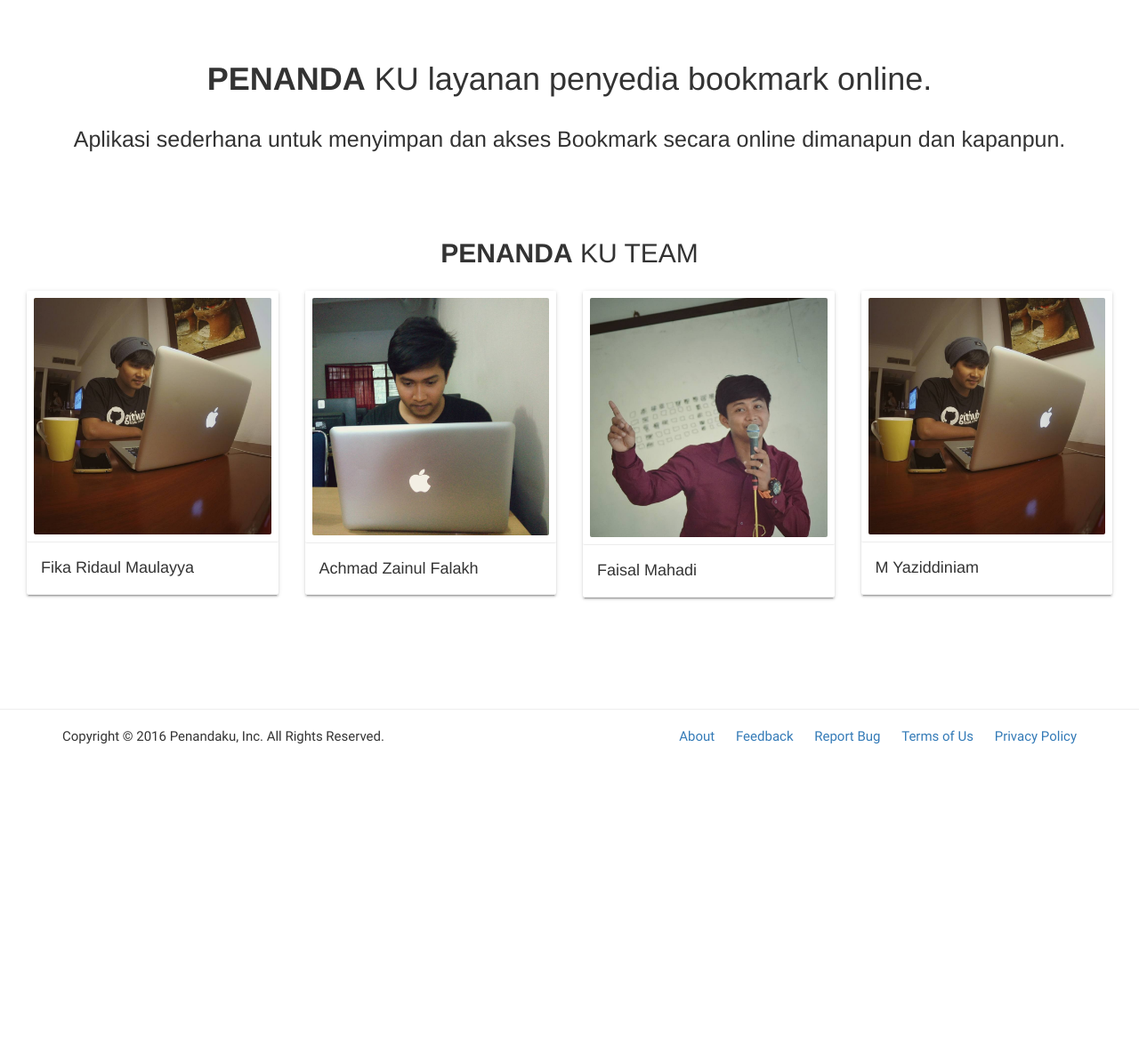
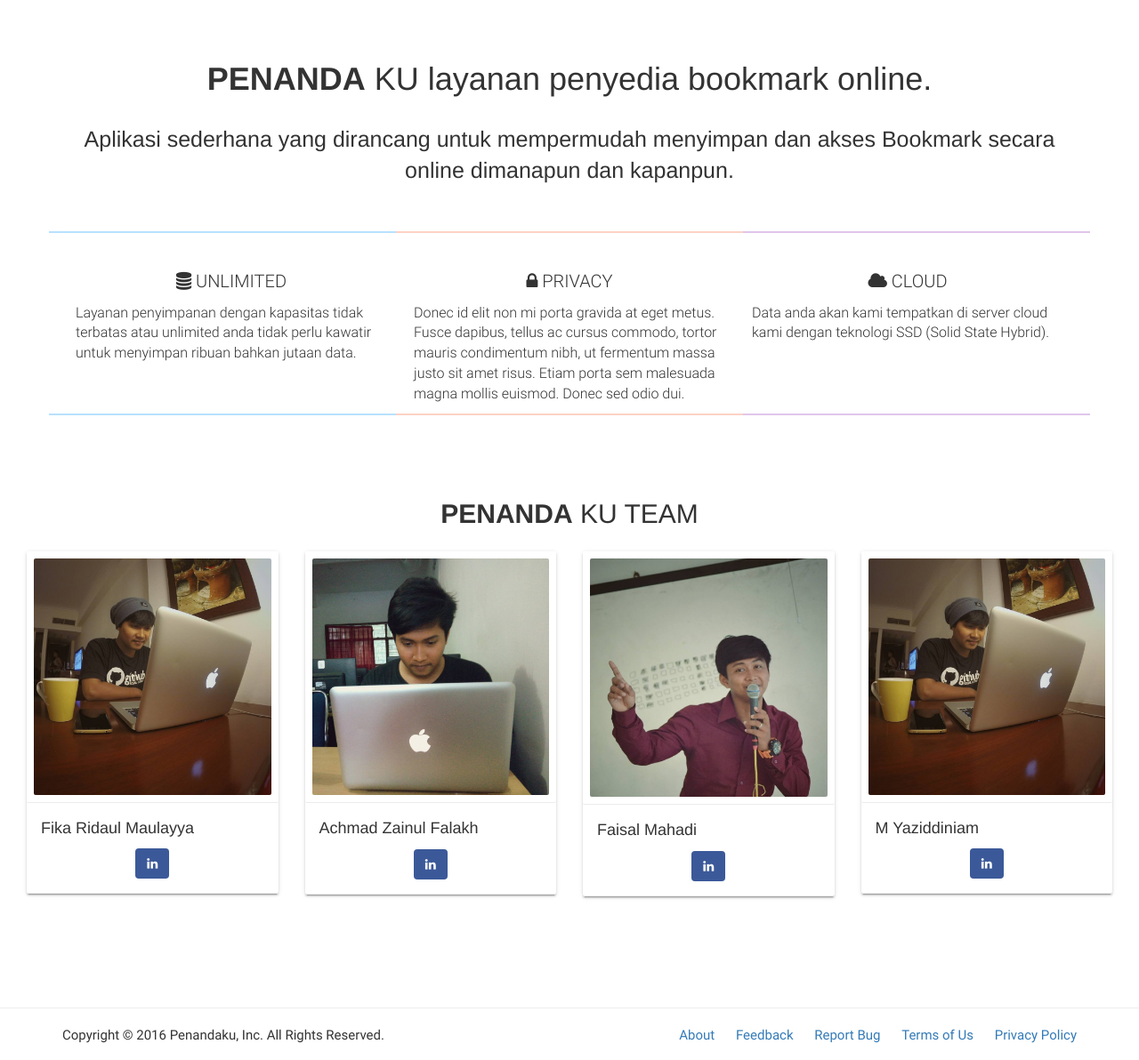
Before and after one commit to penandaku/penandaku-v2, a CodeIgniter app: page /penandaku-v2/about/ in a window 1280 px wide. Shown: the part 361-1553 px from the top of the page at 89% size. Before the commit the page ends 1198 px from the top, so only its background shows below. Run offline with CodeIgniter, Linux system fonts and the light colour scheme.

```diff
--- a/app/views/layout/home/pages/about.php
+++ b/app/views/layout/home/pages/about.php
@@ -4,10 +4,30 @@
   <div class="about" style="padding-left:80px;padding-right:80px;text-align:center;margin-top:70px">
     <h1 style="font-weight:200"><strong>PENANDA</strong> KU layanan penyedia bookmark online.</h1>
     <div class="text-center" style="margin-top:30px">
-      <p style="font-weight:100;font-size:25px">Aplikasi sederhana untuk menyimpan dan akses Bookmark secara online dimanapun dan kapanpun.</p>
+      <p style="font-weight:100;font-size:25px">Aplikasi sederhana yang dirancang untuk mempermudah menyimpan dan akses Bookmark secara online dimanapun dan kapanpun.</p>
     </div>
   </div>
-  <div class="col-md-12" style="margin-top:80px;margin-bottom:100px">
+  <div class="container">
+    <div class="row" style="font-family:'Roboto';font-weight:300;font-size:16px">
+      <div class="penandaku-batas"></div>
+        <div class="col-md-12">
+          <div class="col-md-4">
+            <p style="font-size:20px;text-align:center"><i class='fa fa-database'></i> UNLIMITED</p>
+            <p>Layanan penyimpanan dengan kapasitas tidak terbatas atau unlimited anda tidak perlu kawatir untuk menyimpan ribuan bahkan jutaan data.</p>
+          </div>
+          <div class="col-md-4">
+            <p style="font-size:20px;text-align:center"><i class='fa fa-lock'></i> PRIVACY</p>
+            <p>Donec id elit non mi porta gravida at eget metus. Fusce dapibus, tellus ac cursus commodo, tortor mauris condimentum nibh, ut fermentum massa justo sit amet risus. Etiam porta sem malesuada magna mollis euismod. Donec sed odio dui. </p>
+         </div>
+          <div class="col-md-4">
+            <p style="font-size:20px;text-align:center"><i class='fa fa-cloud'></i> CLOUD</p>
+            <p>Data anda akan kami tempatkan di server cloud kami dengan teknologi SSD (Solid State Hybrid).</p>
+          </div>
+       </div>
+     <div class="penandaku-batas"></div>
+    </div>
+  </div>
+  <div class="col-md-12" style="margin-top:50px;margin-bottom:100px">
     <div class="text-center" style="font-size:30px;font-weight:300;margin-bottom:20px">
       <strong>PENANDA</strong> KU TEAM
     </div>
@@ -18,6 +38,9 @@
           </div>
           <div class="card-content" style="border-bottom: 1px solid rgba(160, 160, 160, 0.2);font-size:18px;font-weight:300">
             Fika Ridaul Maulayya
+            <div class="team-social" style="margin-top:10px;text-align:center">
+              <a href="<?php //echo $this->facebook->login_url(); ?>" class="btn-green-primary btn" style="background: #3b5999;color:#fff;"><i class="fa fa-linkedin"></i></a>
+            </div>
           </div>
       </div>
     </div>
@@ -28,6 +51,9 @@
           </div>
           <div class="card-content" style="border-bottom: 1px solid rgba(160, 160, 160, 0.2);font-size:18px;font-weight:300">
             Achmad Zainul Falakh
+            <div class="team-social" style="margin-top:10px;text-align:center">
+              <a href="<?php //echo $this->facebook->login_url(); ?>" class="btn-green-primary btn" style="background: #3b5999;color:#fff;"><i class="fa fa-linkedin"></i></a>
+            </div>
           </div>
       </div>
     </div>
@@ -38,6 +64,9 @@
           </div>
           <div class="card-content" style="border-bottom: 1px solid rgba(160, 160, 160, 0.2);font-size:18px;font-weight:300">
             Faisal Mahadi
+            <div class="team-social" style="margin-top:10px;text-align:center">
+              <a href="<?php //echo $this->facebook->login_url(); ?>" class="btn-green-primary btn" style="background: #3b5999;color:#fff;"><i class="fa fa-linkedin"></i></a>
+            </div>
           </div>
       </div>
     </div>
@@ -48,6 +77,9 @@
           </div>
           <div class="card-content" style="border-bottom: 1px solid rgba(160, 160, 160, 0.2);font-size:18px;font-weight:300">
             M Yaziddiniam
+            <div class="team-social" style="margin-top:10px;text-align:center">
+              <a href="<?php //echo $this->facebook->login_url(); ?>" class="btn-green-primary btn" style="background: #3b5999;color:#fff;"><i class="fa fa-linkedin"></i></a>
+            </div>
           </div>
       </div>
     </div>
--- a/app/views/part/header.php
+++ b/app/views/part/header.php
@@ -48,9 +48,12 @@
             </ul>
           <?php }else{ ?>
               <div  class="navbar-form navbar-right" style = 'margin-top:13px;'>
-                <a href="<?php print base_url() ?>login?source=header&penandaku_token=<?php echo $this->security->get_csrf_hash(); ?>&utf8=✓" class="btn btn-default" style="padding: 9px 15px;font-family:Roboto;font-weight:normal"><i class="fa fa-sign-in"></i> Sign in</a>
-                <?php if(!$this->uri->segment(1)=="join"){ ?>
-				<a href="<?php print base_url() ?>join?source=header&penandaku_token=<?php echo $this->security->get_csrf_hash(); ?>&utf8=✓" class="btn btn-success" style="padding: 9px 15px;font-family:Roboto;font-weight:normal"><i class="fa fa-user-plus"></i> Sign up</a><?php } ?>
+                <?php if($this->uri->segment(1) == "join") { ?>
+                <a href="<?php print base_url() ?>login?source=header&generate_token=<?php echo $this->security->get_csrf_hash(); ?>&utf8=✓" class="btn btn-default" style="padding: 9px 15px;font-family:Roboto;font-weight:normal"><i class="fa fa-sign-in"></i> Sign in</a>
+                <?php }else { ?>
+                  <a href="<?php print base_url() ?>login?source=header&generate_token=<?php echo $this->security->get_csrf_hash(); ?>&utf8=✓" class="btn btn-default" style="padding: 9px 15px;font-family:Roboto;font-weight:normal"><i class="fa fa-sign-in"></i> Sign in</a>
+  				        <a href="<?php print base_url() ?>join?source=header&generate_token=<?php echo $this->security->get_csrf_hash(); ?>&utf8=✓" class="btn btn-success" style="padding: 9px 15px;font-family:Roboto;font-weight:normal"><i class="fa fa-user-plus"></i> Sign up</a>
+                <?php } ?>
               </div>
          <?php } ?>
         </div>
```
